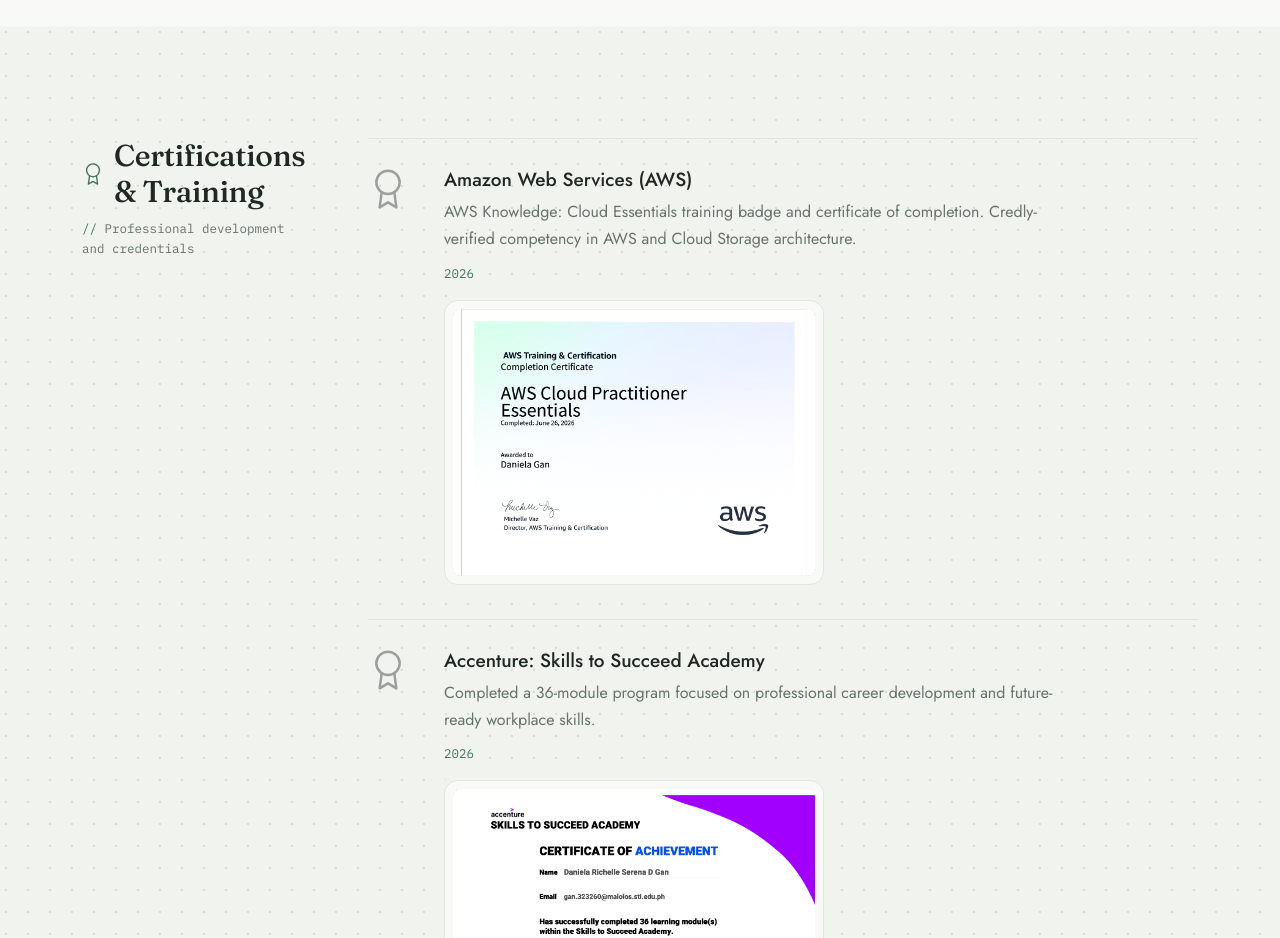
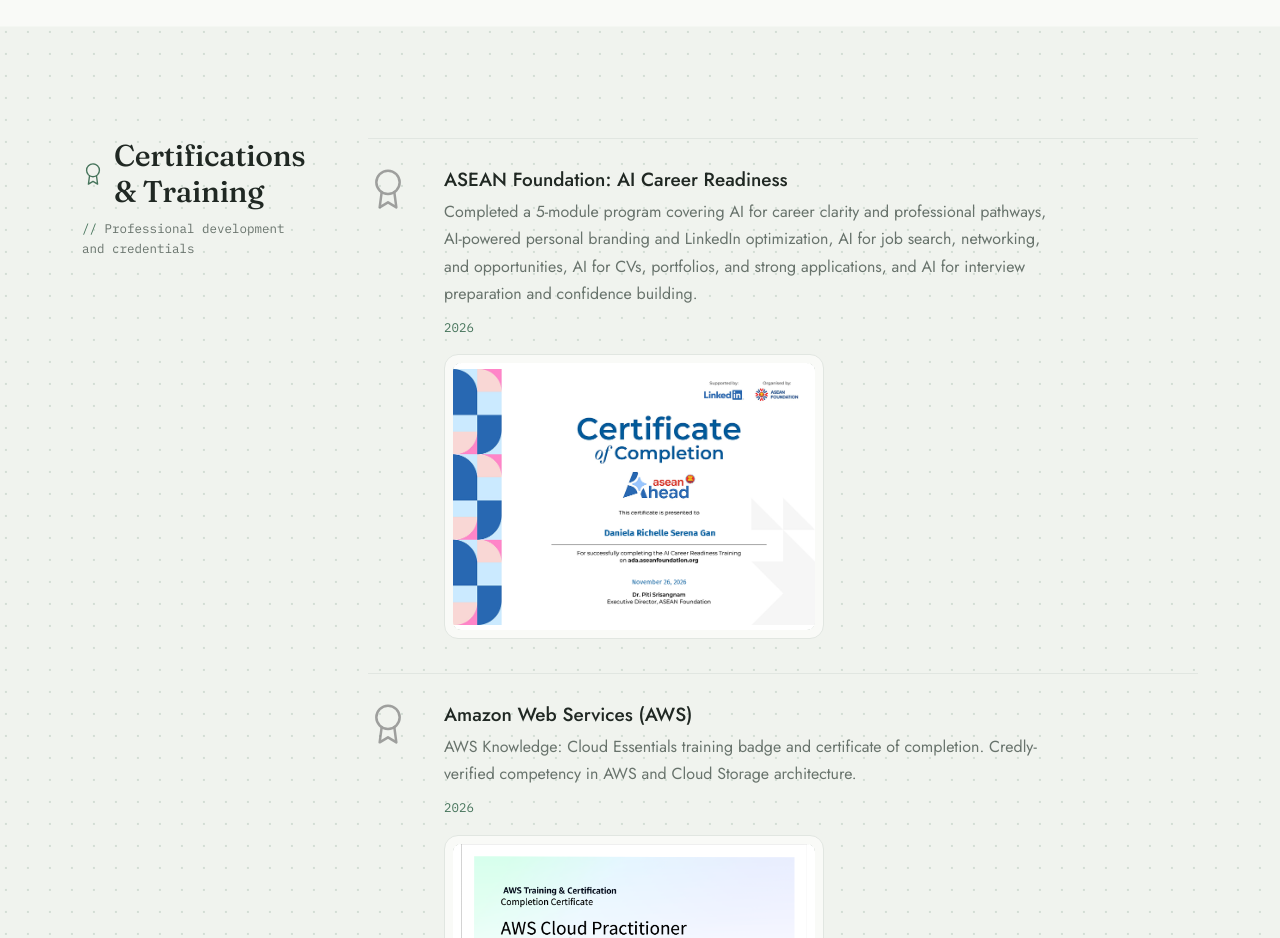
Before and after one commit to danielagann/_danielagan, a plain HTML site: page index.html in a window 1280 px wide. Shown: the part 2820-3758 px from the top of the page. Drawn offline with nearby package versions, Linux system fonts and the light colour scheme.

Commit message:
Add files via upload

```diff
--- a/index.html
+++ b/index.html
@@ -142,6 +142,19 @@
                 <p>Professional development and credentials</p>
             </div>
             <div>
+                <article class="item reveal">
+                    <img src="icons/certificate.svg" class="icon-lg" alt="">
+                    <div>
+                        <h3>ASEAN Foundation: AI Career Readiness</h3>
+                        <p>Completed a 5-module program covering AI for career clarity and professional pathways, AI-powered personal branding and LinkedIn optimization, AI for job search, networking, and opportunities, AI for CVs, portfolios, and strong applications, and AI for interview preparation and confidence building.</p>
+                        <span class="meta">2026</span>
+                        <figure class="cert-frame" title="Click to enlarge">
+                            <span class="ph"><svg viewBox="0 0 24 24" aria-hidden="true"><rect x="3" y="4" width="18" height="16" rx="2"/><circle cx="9" cy="10" r="1.6"/><path d="M4 18l5-5 3 3 3-3 5 5"/></svg>Add certificate image</span>
+                            <img src="certificates/certificate_ai-career-readiness.png" alt="Certificate: ASEAN Foundation AI Career Readiness" loading="lazy" onerror="this.remove()">
+                        </figure>
+                    </div>
+                </article>
+
                 <article class="item reveal">
                     <img src="icons/certificate.svg" class="icon-lg" alt="">
                     <div>
```
Also changed, not shown: certificates/certificate_ai-career-readiness.png (added).
